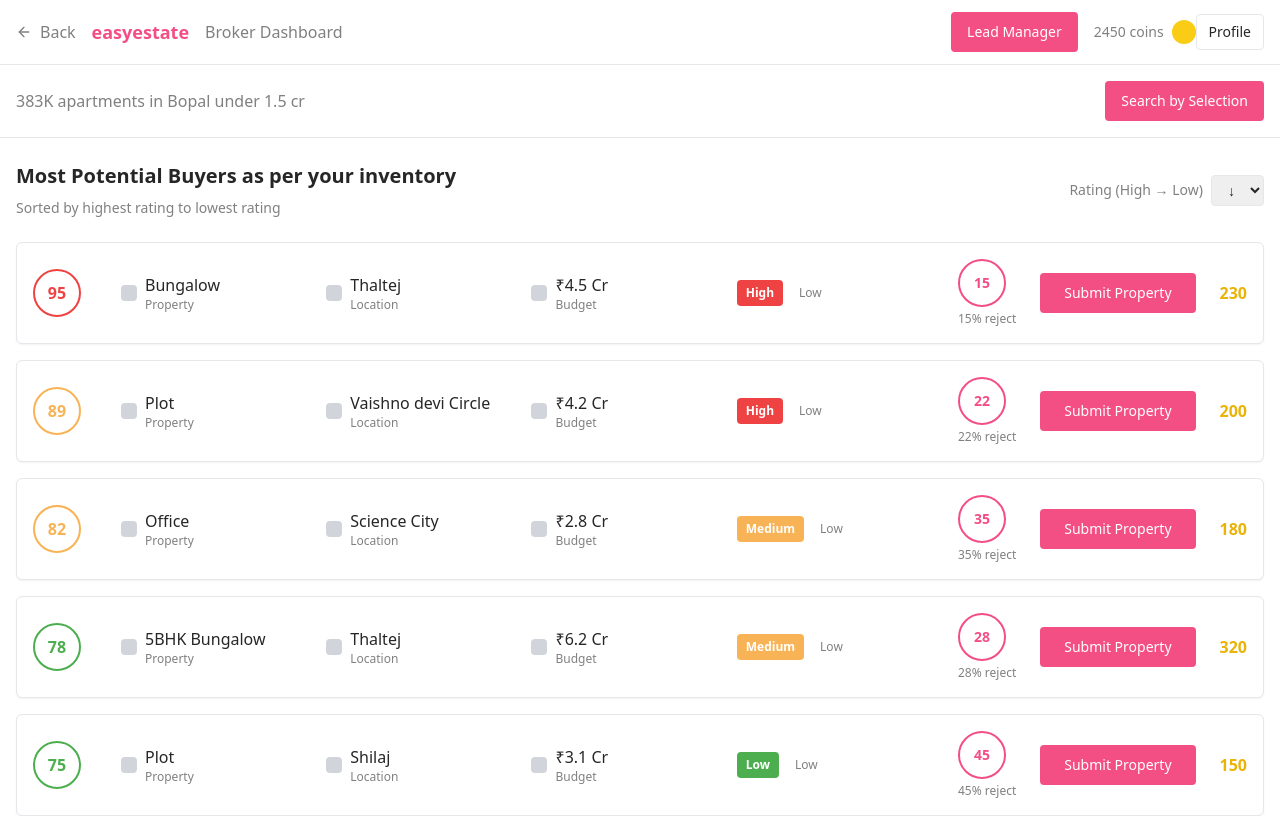
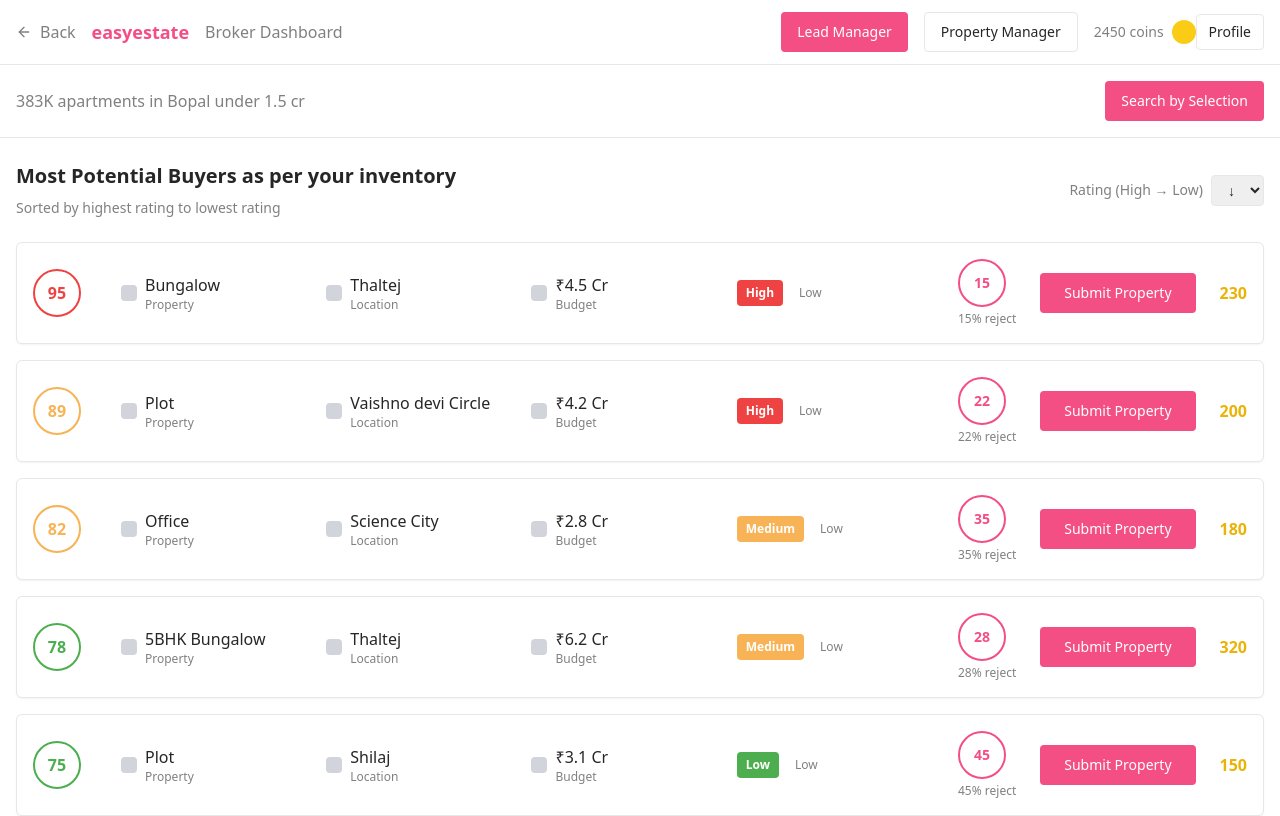
Before and after one commit to MeghalPatel27/easyestatein, a React (Vite) app: page /broker-dashboard in a window 1280 px wide. Shown: the top 816 px of the page. Built offline with nearby package versions, Linux system fonts and the light colour scheme.

Commit message:
Add Property Manager Button

```diff
--- a/src/pages/BrokerDashboard.tsx
+++ b/src/pages/BrokerDashboard.tsx
@@ -149,6 +149,12 @@ const BrokerDashboard = () => {
             className="bg-easyestate-pink hover:bg-easyestate-pink-dark text-white w-full sm:w-auto"
           >
             Lead Manager
+          </Button>
+          <Button
+            variant="outline"
+            className="w-full sm:w-auto"
+          >
+            Property Manager
           </Button>
           <div className="flex items-center justify-between w-full sm:w-auto">
             <div className="flex items-center space-x-2">
```
